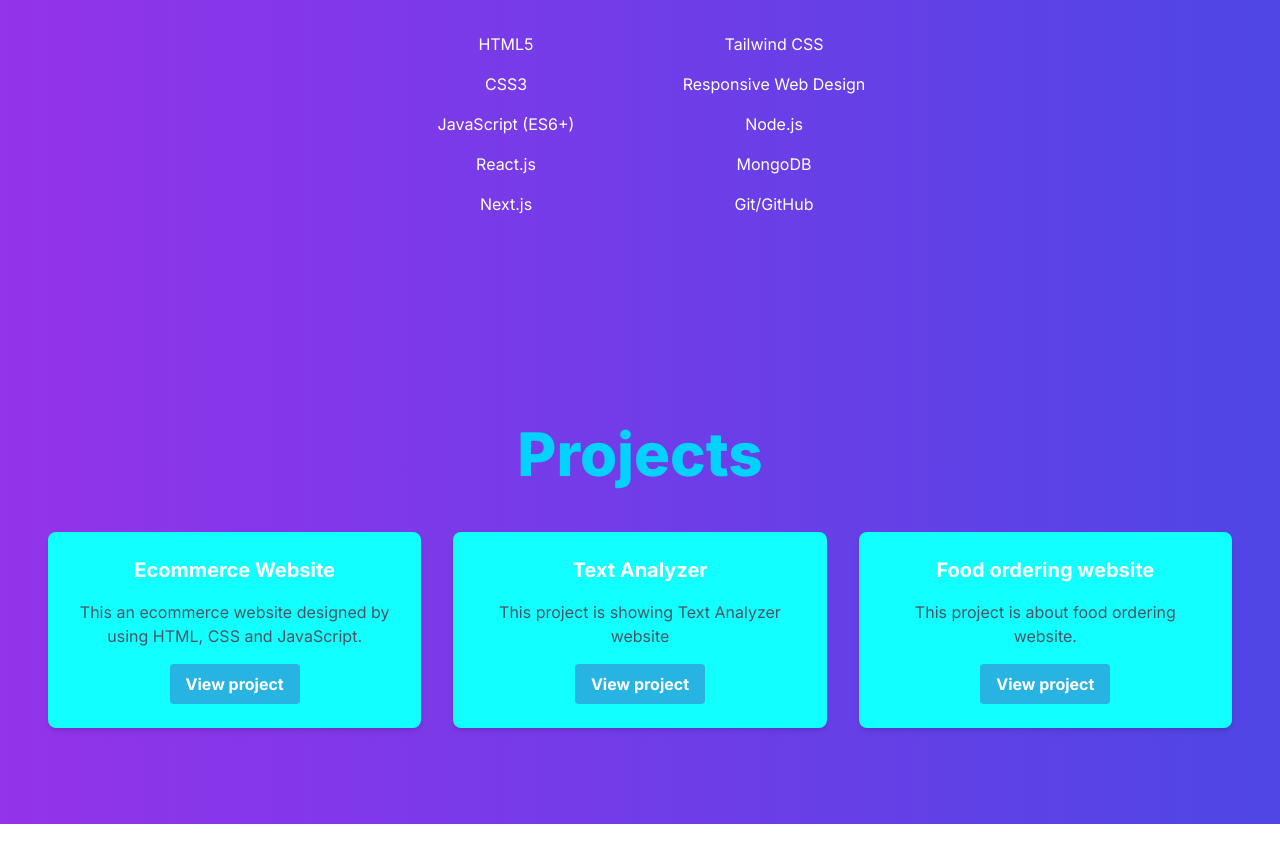
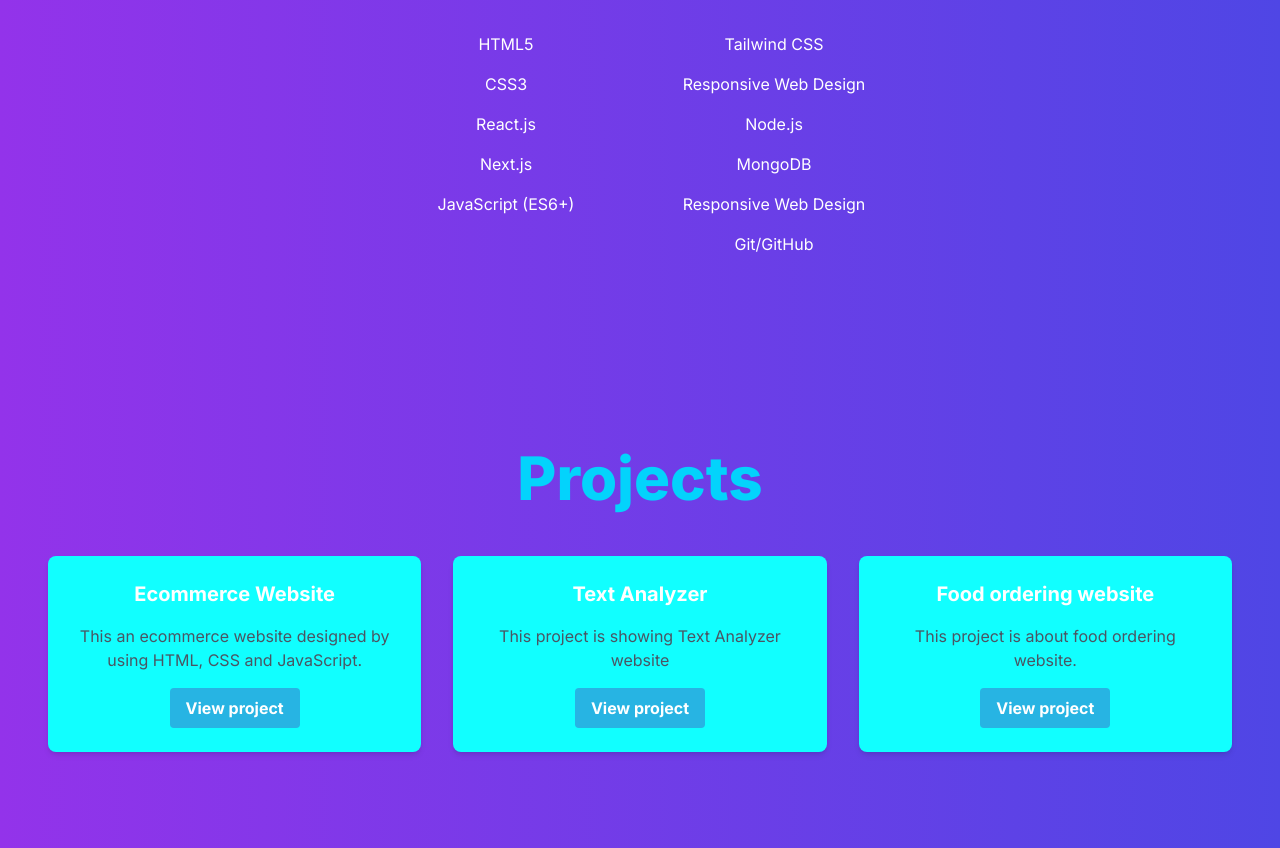
Before and after one commit to mubashir1837/nextjs-portfolioo, a Next.js app: page / in a window 1280 px wide. Shown: the part 1308-2156 px from the top of the page. Before the commit the page ends 2132 px from the top, so only its background shows below. Built offline with nearby package versions, Linux system fonts and the light colour scheme.

Commit message:
portfolio

```diff
--- a/app/components/Skills.jsx
+++ b/app/components/Skills.jsx
@@ -14,15 +14,16 @@ const Skills = () => {
           <ul>
             <li className="mb-4">HTML5</li>
             <li className="mb-4">CSS3</li>
-            <li className="mb-4">JavaScript (ES6+)</li>
             <li className="mb-4">React.js</li>
             <li className="mb-4">Next.js</li>
+            <li className="mb-4">JavaScript (ES6+)</li>
           </ul>
           <ul>
             <li className="mb-4">Tailwind CSS</li>
             <li className="mb-4">Responsive Web Design</li>
             <li className="mb-4">Node.js</li>
             <li className="mb-4">MongoDB</li>
+            <li className="mb-4">Responsive Web Design</li>
             <li>Git/GitHub</li>
           </ul>
         </div>
```
